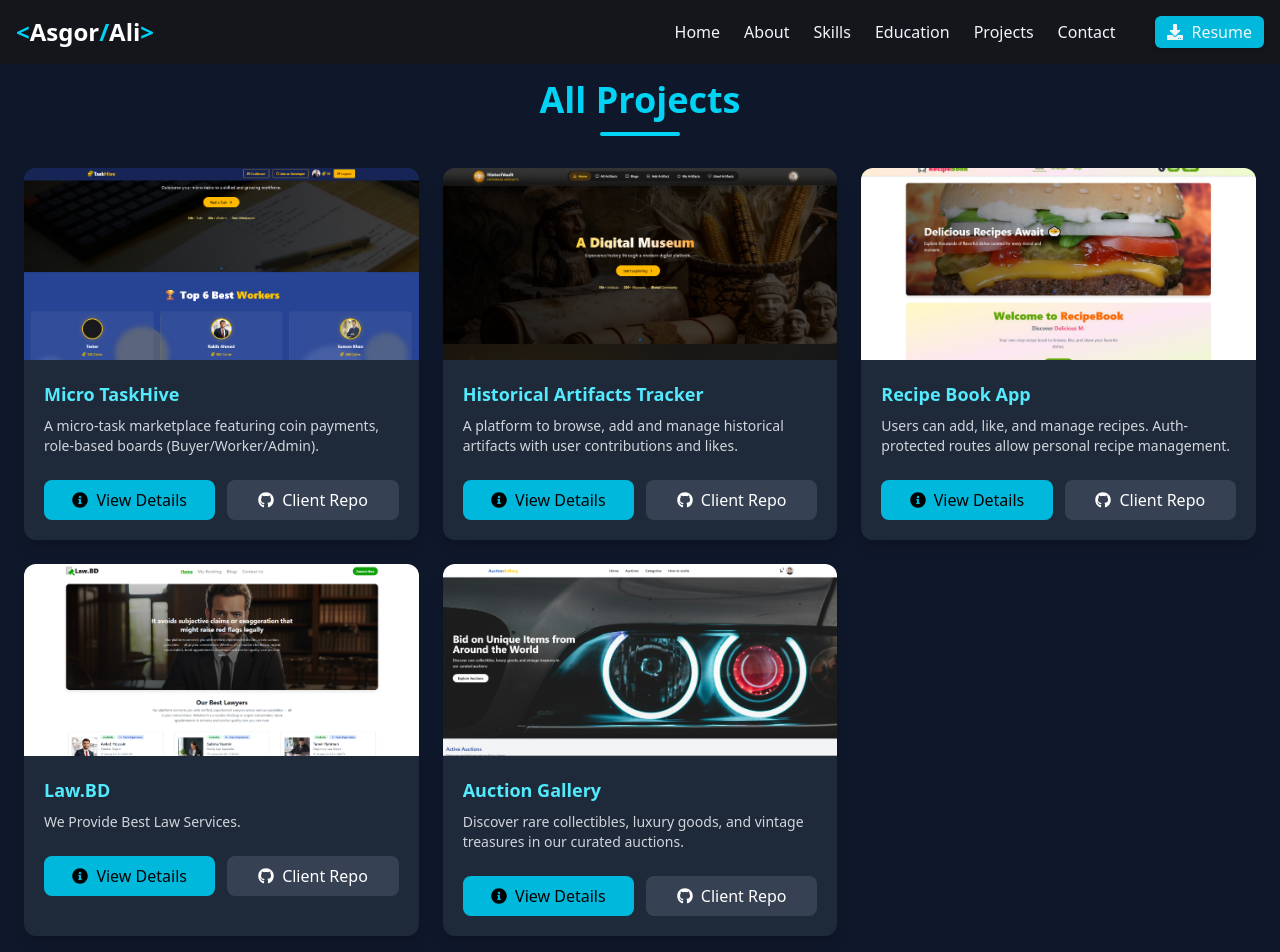
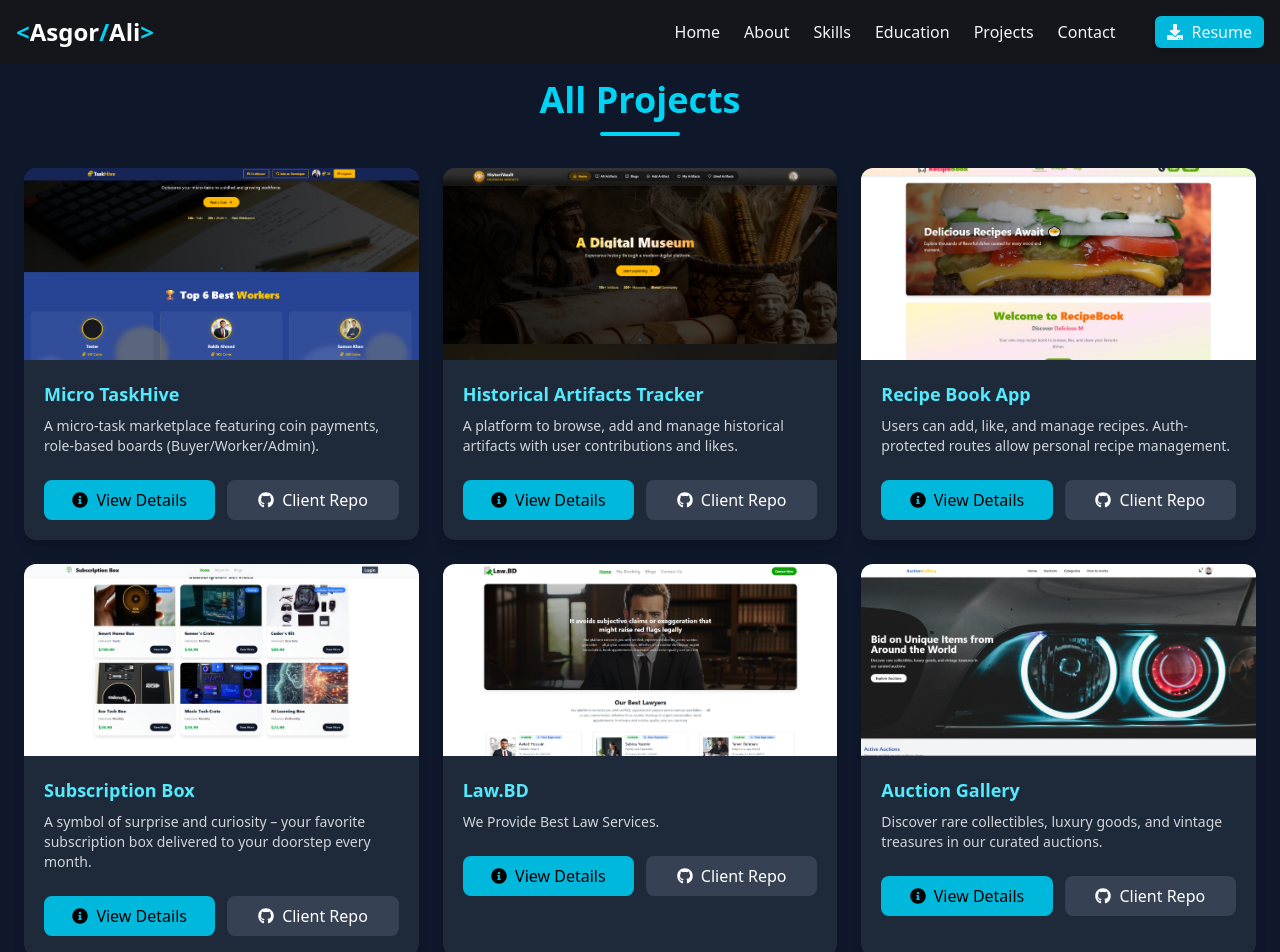
Before and after one commit to md-asgor-ali/asgor-portfolio, a React (Vite) app: page /projects in a window 1280 px wide. Shown: the top 952 px of the page. Built offline with nearby package versions, Linux system fonts and the light colour scheme.

Commit message:
added a project

```diff
--- a/src/data/projects.js
+++ b/src/data/projects.js
@@ -3,6 +3,7 @@ import project2 from '../assets/project2.JPG';
 import project3 from '../assets/project3.png';
 import project4 from '../assets/project4.png';
 import project5 from '../assets/project5.png';
+import project6 from '../assets/project6.png';
 
 export const projects = [
 
@@ -40,6 +41,17 @@ export const projects = [
     improvements: 'Add review moderation, recipe export (PDF), and community features.'
   },
   {
+    id: 'subscription-box',
+    name: 'Subscription Box',
+    image: project6,
+    stack: ['React','React Router','Firebase Auth','React-Toastify','DaisyUi','TailwindCSS'],
+    brief: 'A symbol of surprise and curiosity – your favorite subscription box delivered to your doorstep every month.',
+    live: 'https://assignment-09-category-lily.web.app',
+    repoClient: 'https://github.com/md-asgor-ali/b11a9-subscription-box',
+    challenges: 'React state management and implement react-router and firebase auth.',
+    improvements: 'implement the backend with nodejs express js and mongodb'
+  },
+  {
     id: 'law-services',
     name: 'Law.BD',
     image: project4,
```
Also changed, not shown: src/assets/project6.png (added).
